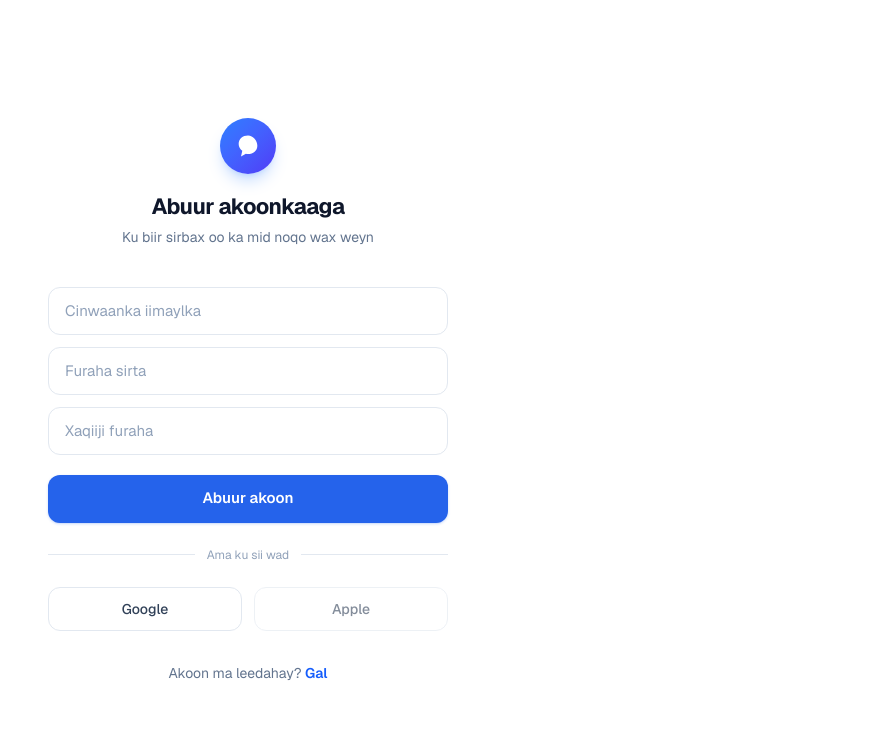
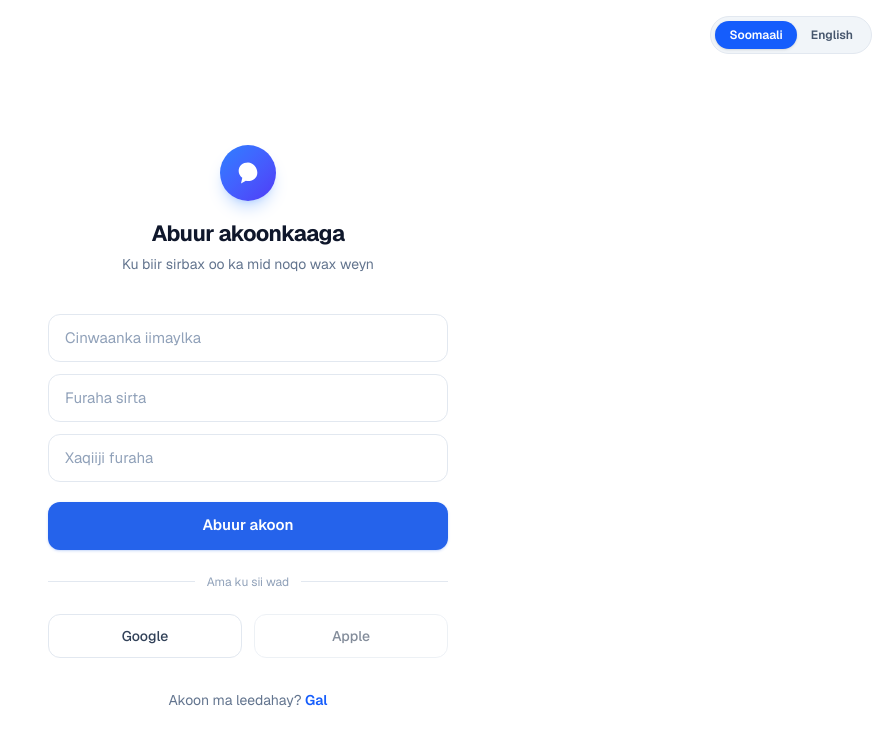
Before and after one commit to Levy254885/sirbax, a Next.js app: page /register in a window 1280 px wide. Shown: the top 746 px of the page, without its empty margins (392-1280 px from the left). Built offline with nearby package versions, Linux system fonts and the light colour scheme; no server answers.

Commit message:
feat: add language toggle to register page (match login)

```diff
--- a/src/app/(auth)/register/page.tsx
+++ b/src/app/(auth)/register/page.tsx
@@ -7,6 +7,7 @@ import { Button } from "@/components/ui/Button";
 import { useAuth } from "@/context/AuthContext";
 import { useI18n } from "@/context/I18nContext";
 import toast from "@/lib/toast";
+import { LanguageSwitcher } from "@/components/common/LanguageSwitcher";
 
 export default function RegisterPage() {
   const [email, setEmail] = useState("");
@@ -41,7 +42,10 @@ export default function RegisterPage() {
 
   return (
     <div className="flex min-h-screen flex-col bg-white">
-      <div className="mx-auto flex w-full max-w-md flex-1 flex-col justify-center px-6 py-12">
+      <div className="flex justify-end px-4 pt-4">
+        <LanguageSwitcher />
+      </div>
+      <div className="mx-auto flex w-full max-w-md flex-1 flex-col justify-center px-6 py-8">
         <div className="mb-10 flex flex-col items-center text-center">
           <div className="mb-4 flex h-14 w-14 items-center justify-center rounded-full bg-gradient-to-br from-blue-500 to-indigo-600 shadow-lg shadow-blue-500/25">
             <svg viewBox="0 0 24 24" fill="none" className="h-7 w-7 text-white">
@@ -72,8 +76,12 @@ export default function RegisterPage() {
 
         <div className="grid grid-cols-2 gap-3">
           <button type="button" onClick={async () => { setLoading(true); try { await loginWithGoogle(); router.push("/home"); } finally { setLoading(false); } }}
-            className="flex h-11 items-center justify-center gap-2 rounded-xl border border-slate-200 bg-white text-sm font-medium text-slate-700 hover:bg-slate-50">Google</button>
-          <button type="button" disabled className="flex h-11 items-center justify-center gap-2 rounded-xl border border-slate-200 bg-white text-sm font-medium text-slate-700 opacity-60">Apple</button>
+            className="flex h-11 items-center justify-center gap-2 rounded-xl border border-slate-200 bg-white text-sm font-medium text-slate-700 hover:bg-slate-50">
+            Google
+          </button>
+          <button type="button" disabled className="flex h-11 items-center justify-center gap-2 rounded-xl border border-slate-200 bg-white text-sm font-medium text-slate-700 opacity-60">
+            Apple
+          </button>
         </div>
 
         <p className="mt-8 text-center text-sm text-slate-500">
```
